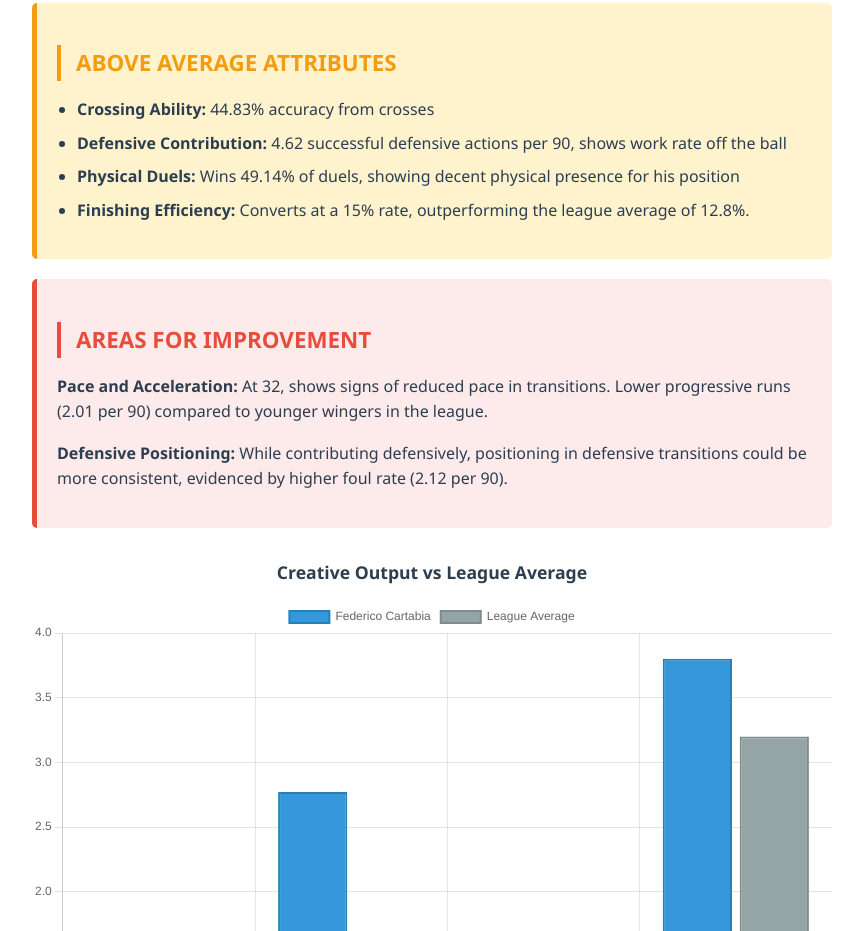
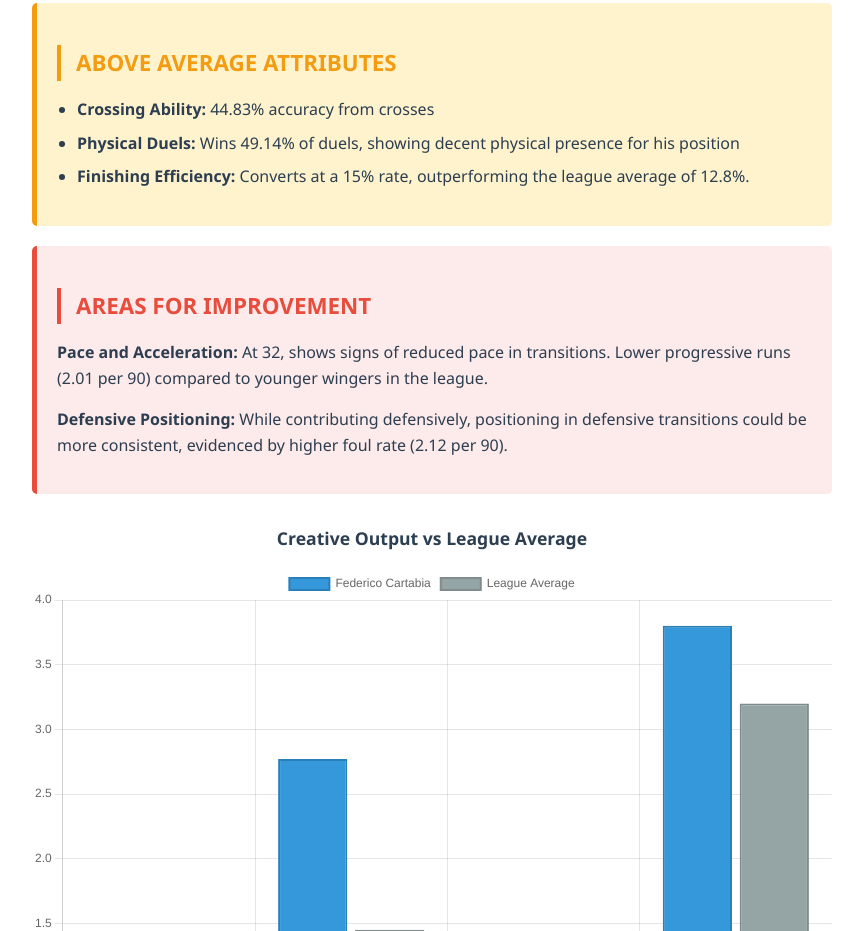
Before and after one commit to playersfirst/cartabia, a plain HTML site: page index.html in a window 1280 px wide. Shown: the part 1276-2207 px from the top of the page, without its empty margins (208-1071 px from the left). Drawn offline with nearby package versions, Linux system fonts and the light colour scheme.

Commit message:
Update index.html

```diff
--- a/index.html
+++ b/index.html
@@ -216,7 +216,6 @@
             <h3 class="section-title" style="color: #f39c12; border-left-color: #f39c12;">Above Average Attributes</h3>
             <ul>
                 <li><strong>Crossing Ability:</strong> 44.83% accuracy from crosses</li>
-                <li><strong>Defensive Contribution:</strong> 4.62 successful defensive actions per 90, shows work rate off the ball</li>
                 <li><strong>Physical Duels:</strong> Wins 49.14% of duels, showing decent physical presence for his position</li>
                  <li><strong>Finishing Efficiency:</strong> Converts at a 15% rate, outperforming the league average of 12.8%.</li>
             </ul>
```
